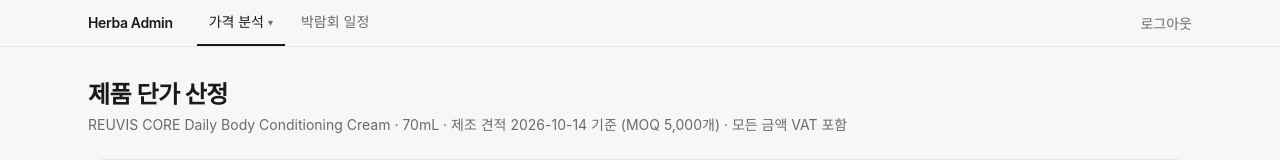
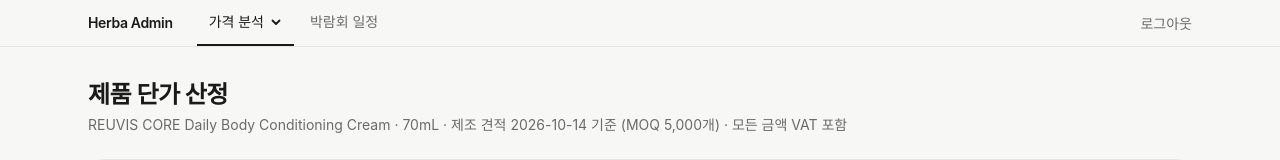
Before and after one commit to tinaa-ai/herba-admin, a Next.js app: page /unit-price in a window 1280 px wide. Shown: the top 160 px of the page. Built offline with nearby package versions, Linux system fonts and the light colour scheme.

Commit message:
탭: '가격 분석' 펼침 표시를 작은 ▾에서 잘 보이는 꺾쇠 아이콘으로
Co-Authored-By: Claude Opus 5.5 <noreply@anthropic.com>

```diff
--- a/src/components/TabNav.tsx
+++ b/src/components/TabNav.tsx
@@ -53,9 +53,20 @@ function GroupTab({ group, pathname }: { group: TabGroup; pathname: string }) {
         className={`flex items-center gap-1 ${tabClass(!!current)}`}
       >
         {group.label}
-        <span aria-hidden className={`text-[10px] text-muted transition-transform ${open ? "rotate-180" : ""}`}>
-          ▾
-        </span>
+        <svg
+          aria-hidden
+          width="12"
+          height="12"
+          viewBox="0 0 12 12"
+          fill="none"
+          stroke="currentColor"
+          strokeWidth="1.8"
+          strokeLinecap="round"
+          strokeLinejoin="round"
+          className={`ml-0.5 transition-transform ${open ? "rotate-180" : ""}`}
+        >
+          <path d="M2.5 4.5 6 8l3.5-3.5" />
+        </svg>
       </button>
       {open && (
         <div
```
